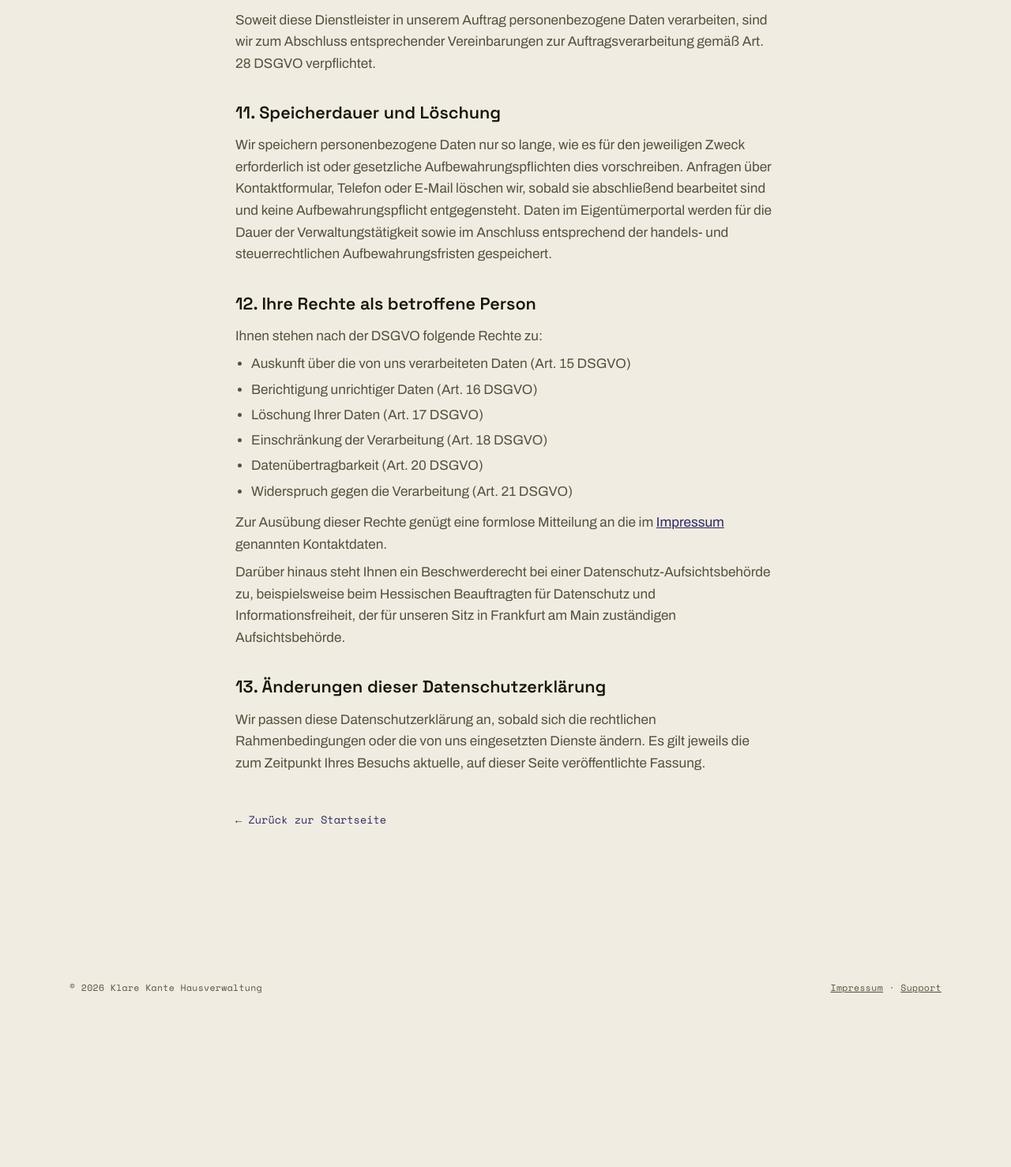
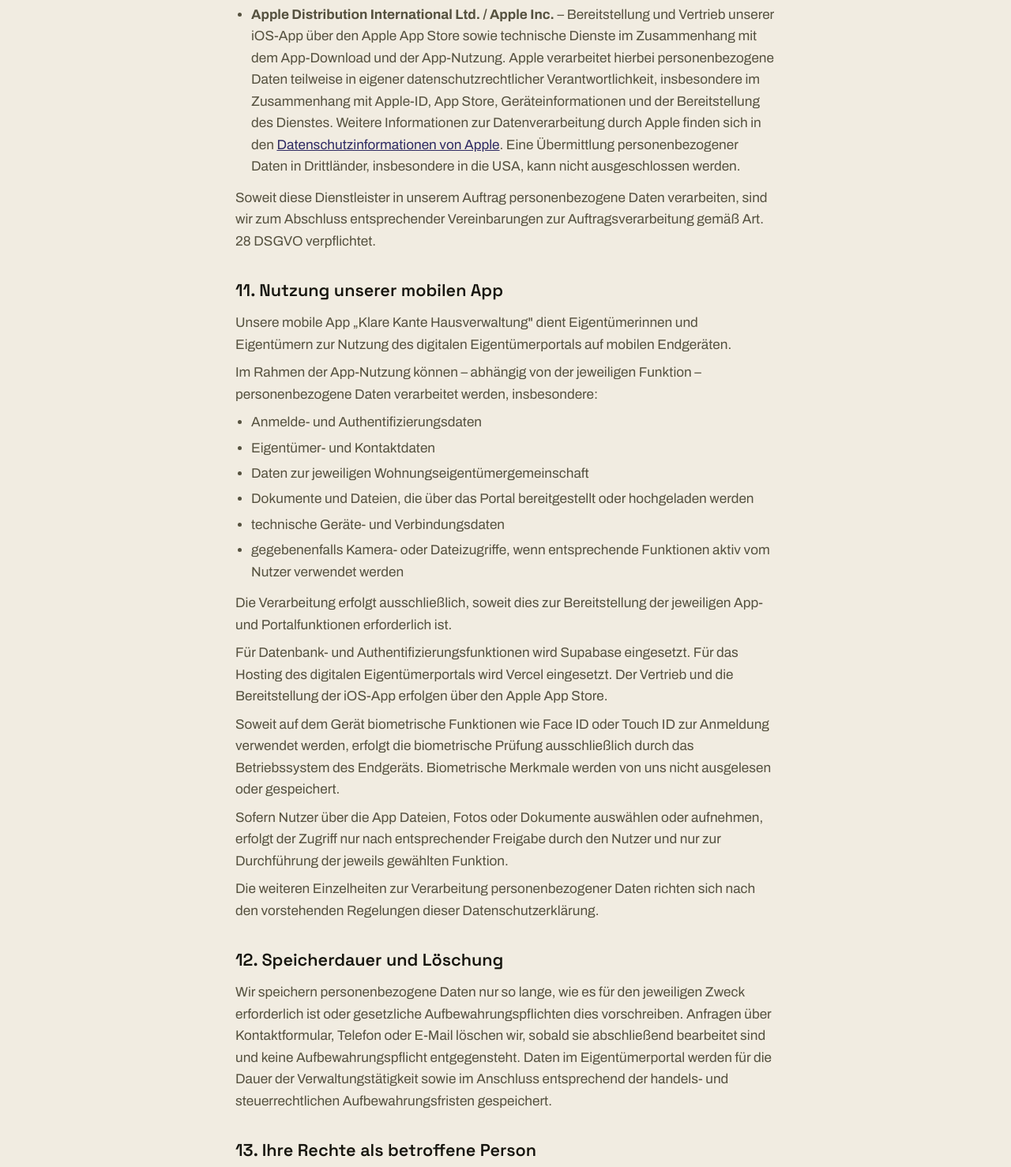
Before and after one commit to nicospringhetti-del/KlareKanteHausverwaltung, a plain HTML site: page datenschutz.html in a window 1280 px wide. Shown: the part 4280-5758 px from the top of the page at 79% size. Before the commit the page ends 5572 px from the top, so only its background shows below. Drawn offline with Linux system fonts and the light colour scheme.

Commit message:
feat: add iOS app privacy information

```diff
--- a/datenschutz.html
+++ b/datenschutz.html
@@ -191,7 +191,7 @@
       Sicherheitsregeln beschränken den Zugriff auf die jeweils freigegebenen Daten.
     </p>
 
-    <h2>10. Eingesetzte technische Dienstleister</h2>
+    <h2>10. Eingesetzte technische Dienstleister und Plattformanbieter</h2>
     <p>
       Für den Betrieb dieser Website und des digitalen Eigentümerportals setzen wir folgende
       technische Dienstleister ein:
@@ -229,6 +229,18 @@
         verifizierten Angaben vor; eine Verarbeitung außerhalb der EU/des EWR ist nicht
         auszuschließen.
       </li>
+      <li>
+        <strong>Apple Distribution International Ltd. / Apple Inc.</strong> – Bereitstellung
+        und Vertrieb unserer iOS-App über den Apple App Store sowie technische Dienste im
+        Zusammenhang mit dem App-Download und der App-Nutzung. Apple verarbeitet hierbei
+        personenbezogene Daten teilweise in eigener datenschutzrechtlicher Verantwortlichkeit,
+        insbesondere im Zusammenhang mit Apple-ID, App Store, Geräteinformationen und der
+        Bereitstellung des Dienstes. Weitere Informationen zur Datenverarbeitung durch Apple
+        finden sich in den
+        <a href="https://www.apple.com/legal/privacy/de-ww/" target="_blank" rel="noopener noreferrer">Datenschutzinformationen von Apple</a>.
+        Eine Übermittlung personenbezogener Daten in Drittländer, insbesondere in die USA, kann
+        nicht ausgeschlossen werden.
+      </li>
     </ul>
     <p>
       Soweit diese Dienstleister in unserem Auftrag personenbezogene Daten verarbeiten, sind
@@ -236,7 +248,50 @@
       DSGVO verpflichtet.
     </p>
 
-    <h2>11. Speicherdauer und Löschung</h2>
+    <h2>11. Nutzung unserer mobilen App</h2>
+    <p>
+      Unsere mobile App „Klare Kante Hausverwaltung" dient Eigentümerinnen und Eigentümern zur
+      Nutzung des digitalen Eigentümerportals auf mobilen Endgeräten.
+    </p>
+    <p>
+      Im Rahmen der App-Nutzung können – abhängig von der jeweiligen Funktion –
+      personenbezogene Daten verarbeitet werden, insbesondere:
+    </p>
+    <ul>
+      <li>Anmelde- und Authentifizierungsdaten</li>
+      <li>Eigentümer- und Kontaktdaten</li>
+      <li>Daten zur jeweiligen Wohnungseigentümergemeinschaft</li>
+      <li>Dokumente und Dateien, die über das Portal bereitgestellt oder hochgeladen werden</li>
+      <li>technische Geräte- und Verbindungsdaten</li>
+      <li>gegebenenfalls Kamera- oder Dateizugriffe, wenn entsprechende Funktionen aktiv vom
+        Nutzer verwendet werden</li>
+    </ul>
+    <p>
+      Die Verarbeitung erfolgt ausschließlich, soweit dies zur Bereitstellung der jeweiligen
+      App- und Portalfunktionen erforderlich ist.
+    </p>
+    <p>
+      Für Datenbank- und Authentifizierungsfunktionen wird Supabase eingesetzt. Für das Hosting
+      des digitalen Eigentümerportals wird Vercel eingesetzt. Der Vertrieb und die
+      Bereitstellung der iOS-App erfolgen über den Apple App Store.
+    </p>
+    <p>
+      Soweit auf dem Gerät biometrische Funktionen wie Face ID oder Touch ID zur Anmeldung
+      verwendet werden, erfolgt die biometrische Prüfung ausschließlich durch das
+      Betriebssystem des Endgeräts. Biometrische Merkmale werden von uns nicht ausgelesen oder
+      gespeichert.
+    </p>
+    <p>
+      Sofern Nutzer über die App Dateien, Fotos oder Dokumente auswählen oder aufnehmen,
+      erfolgt der Zugriff nur nach entsprechender Freigabe durch den Nutzer und nur zur
+      Durchführung der jeweils gewählten Funktion.
+    </p>
+    <p>
+      Die weiteren Einzelheiten zur Verarbeitung personenbezogener Daten richten sich nach den
+      vorstehenden Regelungen dieser Datenschutzerklärung.
+    </p>
+
+    <h2>12. Speicherdauer und Löschung</h2>
     <p>
       Wir speichern personenbezogene Daten nur so lange, wie es für den jeweiligen Zweck
       erforderlich ist oder gesetzliche Aufbewahrungspflichten dies vorschreiben. Anfragen über
@@ -246,7 +301,7 @@
       steuerrechtlichen Aufbewahrungsfristen gespeichert.
     </p>
 
-    <h2>12. Ihre Rechte als betroffene Person</h2>
+    <h2>13. Ihre Rechte als betroffene Person</h2>
     <p>Ihnen stehen nach der DSGVO folgende Rechte zu:</p>
     <ul>
       <li>Auskunft über die von uns verarbeiteten Daten (Art. 15 DSGVO)</li>
@@ -266,7 +321,7 @@
       für unseren Sitz in Frankfurt am Main zuständigen Aufsichtsbehörde.
     </p>
 
-    <h2>13. Änderungen dieser Datenschutzerklärung</h2>
+    <h2>14. Änderungen dieser Datenschutzerklärung</h2>
     <p>
       Wir passen diese Datenschutzerklärung an, sobald sich die rechtlichen Rahmenbedingungen
       oder die von uns eingesetzten Dienste ändern. Es gilt jeweils die zum Zeitpunkt Ihres
```
